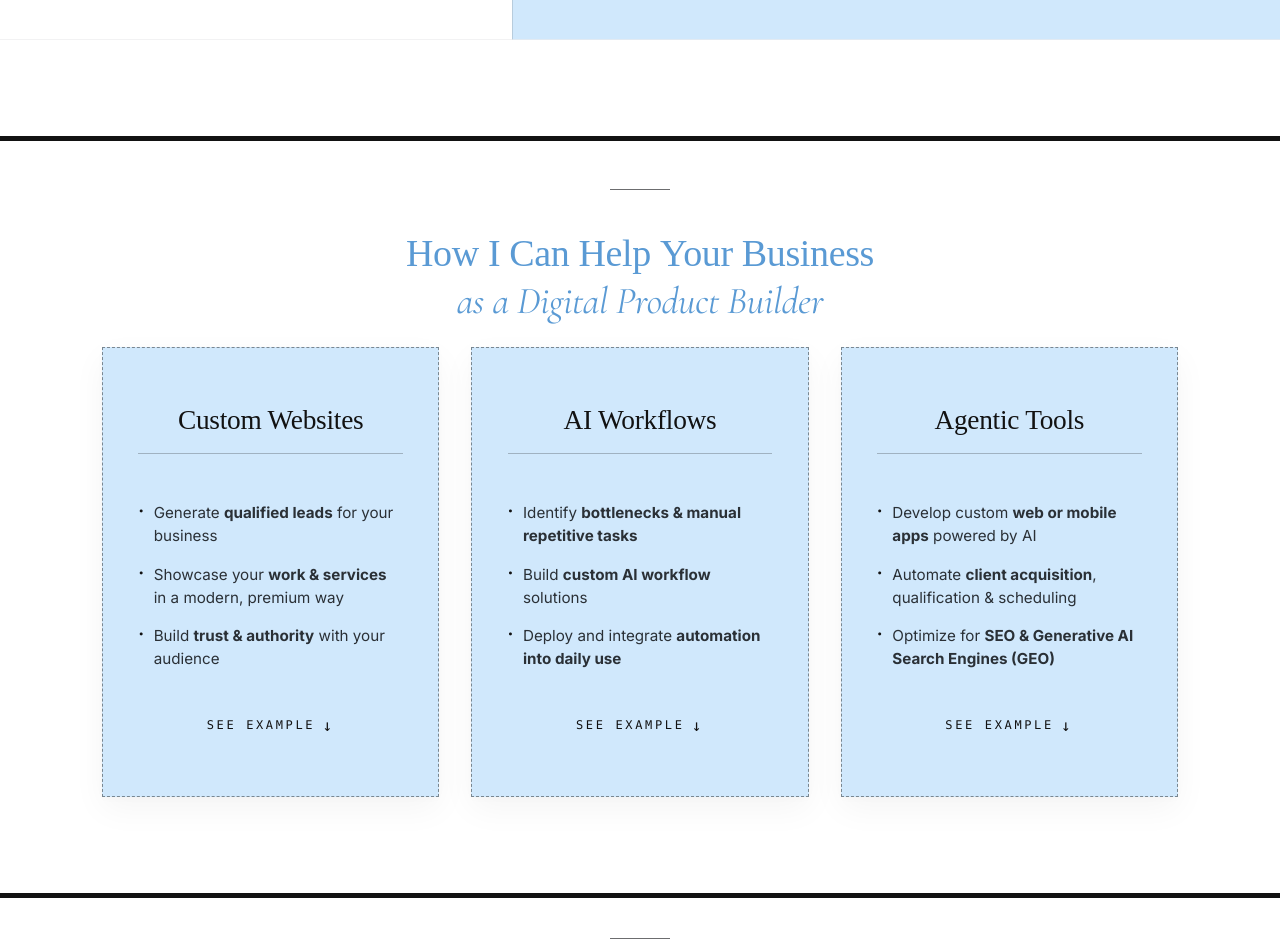
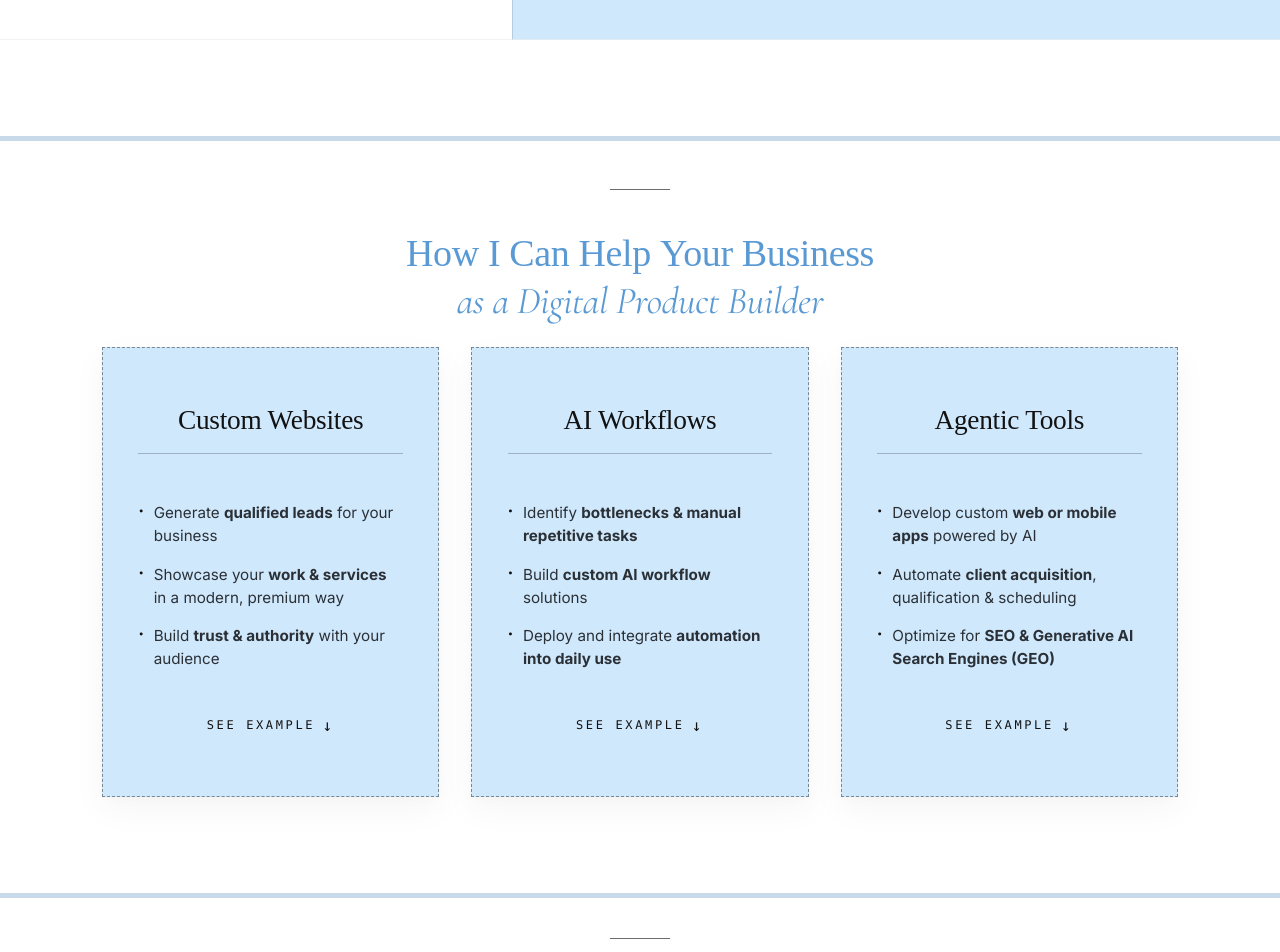
Before and after one commit to Irene2828/porfoliojuly, a Next.js app: page /v2 in a window 1280 px wide. Shown: the part 760-1712 px from the top of the page. Built offline with nearby package versions, Linux system fonts and the light colour scheme; no server answers; the database is empty; a web font is replaced by a local one.

Commit message:
Cut ProcessSection bottom padding by 50% and set dividers 1 & 2 to pale blue (30% opacity brand blue)

```diff
--- a/src/app/v2/components/ProcessSection.tsx
+++ b/src/app/v2/components/ProcessSection.tsx
@@ -54,7 +54,7 @@ export default function ProcessSection() {
       id="process"
       style={{
         backgroundColor: '#d0e8fc', // Sky blue background matching hero right side
-        padding: '0 0 5.5rem 0',
+        padding: '0 0 2.75rem 0',
         margin: '3rem 0 2rem 0',
         width: '100vw',
         marginLeft: 'calc(-50vw + 50%)',
--- a/src/app/v2/page.tsx
+++ b/src/app/v2/page.tsx
@@ -37,14 +37,14 @@ export default async function V2Page() {
         <Header />
         <HeroV2 />
 
-        {/* Edge-to-Edge Black Divider above Services (5px height) */}
+        {/* Edge-to-Edge Divider 1 above Services (5px height, pale blue 30% opacity) */}
         <div
           style={{
             width: '100vw',
             marginLeft: 'calc(-50vw + 50%)',
             marginRight: 'calc(-50vw + 50%)',
             height: '5px',
-            backgroundColor: '#121212',
+            backgroundColor: 'rgba(75, 133, 187, 0.3)',
             margin: '6rem 0 0 0',
             position: 'relative',
             zIndex: 10
@@ -52,14 +52,14 @@ export default async function V2Page() {
         />
         <ServicesV2 />
 
-        {/* Edge-to-Edge Black Divider above Projects (5px height) */}
+        {/* Edge-to-Edge Divider 2 above Projects (5px height, pale blue 30% opacity) */}
         <div
           style={{
             width: '100vw',
             marginLeft: 'calc(-50vw + 50%)',
             marginRight: 'calc(-50vw + 50%)',
             height: '5px',
-            backgroundColor: '#121212',
+            backgroundColor: 'rgba(75, 133, 187, 0.3)',
             margin: '6rem 0 2.5rem 0',
             position: 'relative',
             zIndex: 10
```
